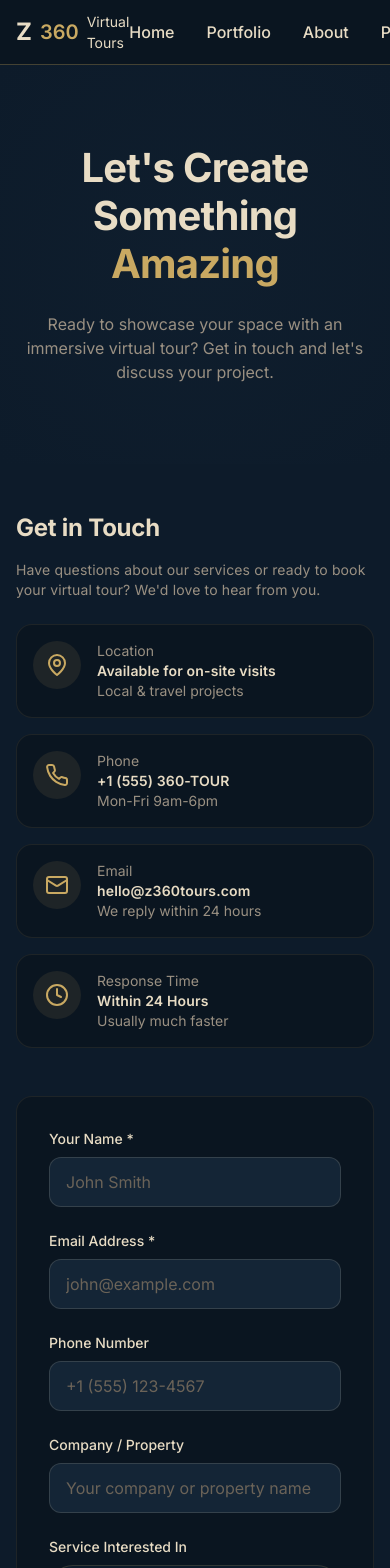
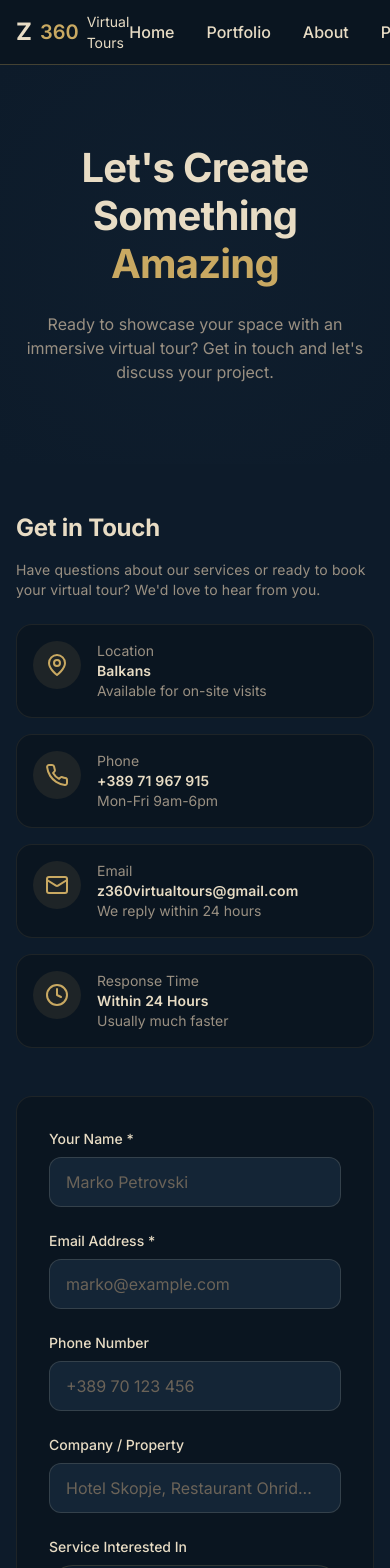
Before and after one commit to ZaniDalipi/Z360VirtualTour, a Next.js app: page /contact in a window 390 px wide. Shown: the top 1568 px of the page. Built offline with nearby package versions, Linux system fonts and the light colour scheme.

Commit message:
Update contact page with real info and Balkan placeholders
- Update contact info: email, phone, location (Balkans)
- Use Balkan name placeholders (Marko Petrovski)
- Update phone format to Macedonian format
- Update company placeholder with local examples

```diff
--- a/src/app/contact/page.tsx
+++ b/src/app/contact/page.tsx
@@ -10,19 +10,19 @@ const contactInfo = [
   {
     icon: MapPin,
     label: 'Location',
-    value: 'Available for on-site visits',
-    subtext: 'Local & travel projects',
+    value: 'Balkans',
+    subtext: 'Available for on-site visits',
   },
   {
     icon: Phone,
     label: 'Phone',
-    value: '+1 (555) 360-TOUR',
+    value: '+389 71 967 915',
     subtext: 'Mon-Fri 9am-6pm',
   },
   {
     icon: Mail,
     label: 'Email',
-    value: 'hello@z360tours.com',
+    value: 'z360virtualtours@gmail.com',
     subtext: 'We reply within 24 hours',
   },
   {
@@ -193,7 +193,7 @@ export default function ContactPage() {
                           name="name"
                           value={formData.name}
                           onChange={handleChange}
-                          placeholder="John Smith"
+                          placeholder="Marko Petrovski"
                           required
                         />
                       </div>
@@ -206,7 +206,7 @@ export default function ContactPage() {
                           name="email"
                           value={formData.email}
                           onChange={handleChange}
-                          placeholder="john@example.com"
+                          placeholder="marko@example.com"
                           required
                         />
                       </div>
@@ -222,7 +222,7 @@ export default function ContactPage() {
                           name="phone"
                           value={formData.phone}
                           onChange={handleChange}
-                          placeholder="+1 (555) 123-4567"
+                          placeholder="+389 70 123 456"
                         />
                       </div>
                       <div>
@@ -233,7 +233,7 @@ export default function ContactPage() {
                           name="company"
                           value={formData.company}
                           onChange={handleChange}
-                          placeholder="Your company or property name"
+                          placeholder="Hotel Skopje, Restaurant Ohrid..."
                         />
                       </div>
                     </div>
```
